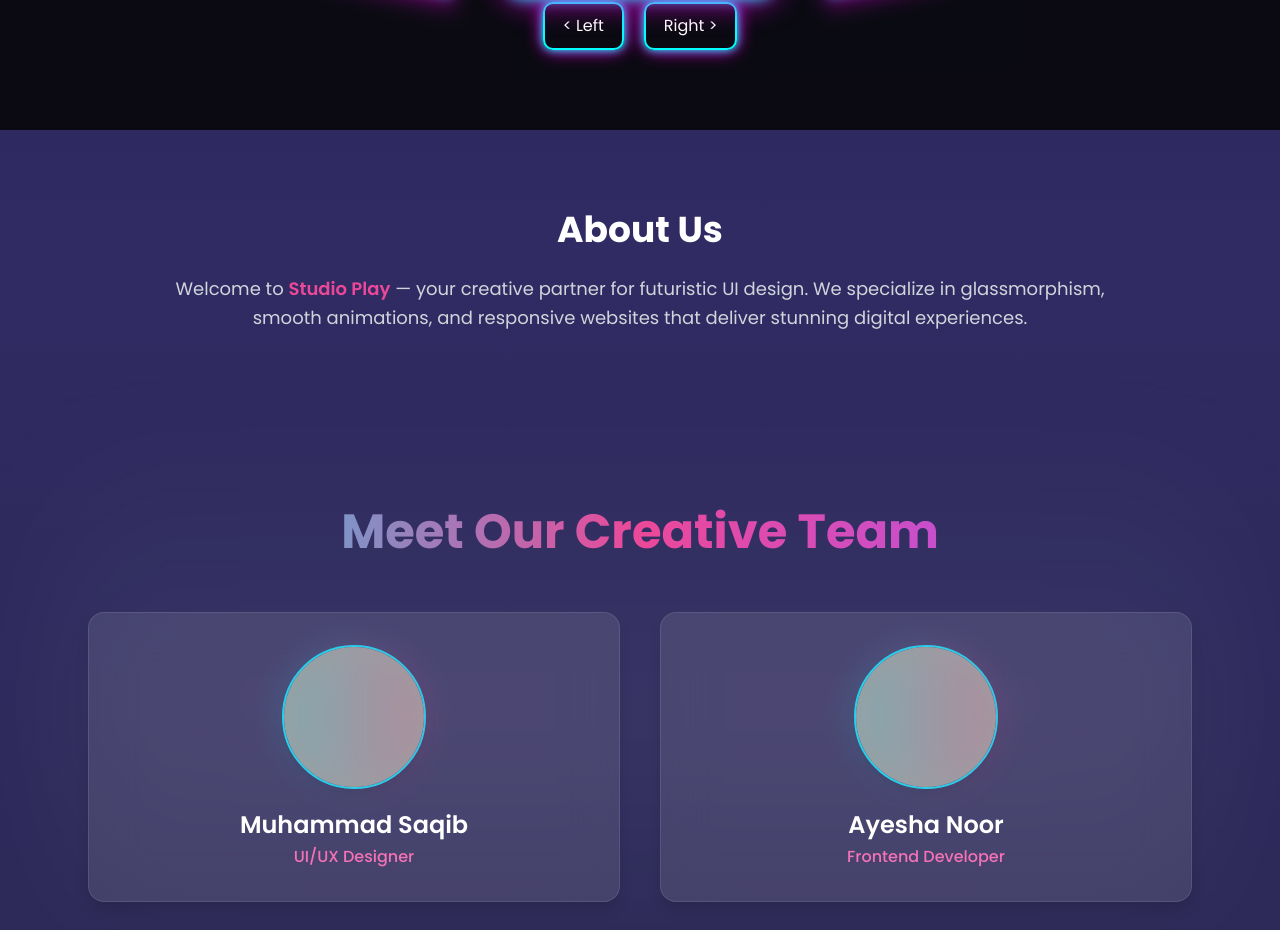
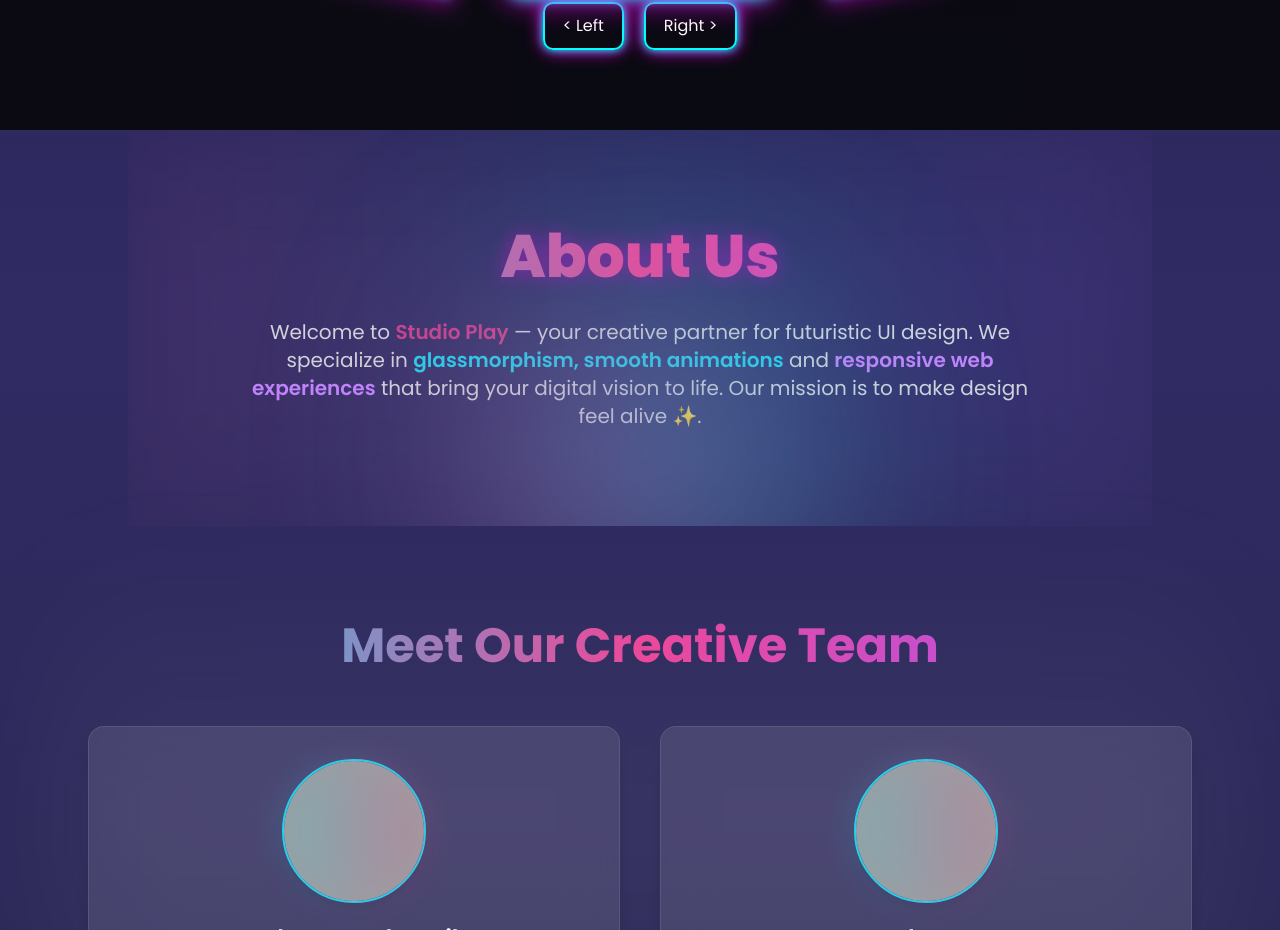
Before and after one commit to tech242242/glassmorphism-website, a React (Vite) app: page / in a window 1280 px wide. Shown: the part 2063-2993 px from the top of the page. Built offline with nearby package versions, Linux system fonts and the light colour scheme; grey boxes are pictures that could not be loaded.

Commit message:
Update About.jsx

```diff
--- a/src/components/About.jsx
+++ b/src/components/About.jsx
@@ -1,13 +1,62 @@
+import { motion } from "framer-motion";
+
 export default function About() {
   return (
-    <section id="about" className="py-20 px-6 text-center max-w-5xl mx-auto">
-      <h2 className="text-4xl font-bold mb-6">About Us</h2>
-      <p className="text-lg text-gray-300 leading-relaxed">
-        Welcome to <span className="text-pink-500 font-semibold">Studio Play</span> —
-        your creative partner for futuristic UI design.
-        We specialize in glassmorphism, smooth animations, and responsive websites
-        that deliver stunning digital experiences.
-      </p>
+    <section
+      id="about"
+      className="py-24 px-6 text-center max-w-5xl mx-auto relative overflow-hidden"
+    >
+      {/* ✨ Background Glow */}
+      <div className="absolute inset-0 bg-gradient-to-r from-pink-500/10 via-cyan-500/10 to-purple-500/10 blur-3xl"></div>
+
+      {/* 🧠 Animated Heading */}
+      <motion.h2
+        initial={{ opacity: 0, y: 50, scale: 0.9 }}
+        whileInView={{ opacity: 1, y: 0, scale: 1 }}
+        transition={{ duration: 1, ease: "easeOut" }}
+        viewport={{ once: true }}
+        className="relative text-5xl sm:text-6xl font-extrabold mb-8
+                   bg-gradient-to-r from-cyan-400 via-pink-500 to-purple-500
+                   bg-clip-text text-transparent drop-shadow-[0_0_10px_rgba(255,0,255,0.4)]"
+      >
+        About Us
+      </motion.h2>
+
+      {/* 🪩 Animated Paragraph */}
+      <motion.p
+        initial={{ opacity: 0, y: 40 }}
+        whileInView={{ opacity: 1, y: 0 }}
+        transition={{ duration: 1, delay: 0.3, ease: "easeOut" }}
+        viewport={{ once: true }}
+        className="relative text-lg sm:text-xl text-gray-300 leading-relaxed
+                   px-4 sm:px-8 md:px-16 lg:px-24"
+      >
+        Welcome to{" "}
+        <span className="text-pink-500 font-semibold animate-pulse">
+          Studio Play
+        </span>{" "}
+        — your creative partner for futuristic UI design. We specialize in{" "}
+        <span className="text-cyan-400 font-semibold">
+          glassmorphism, smooth animations
+        </span>{" "}
+        and{" "}
+        <span className="text-purple-400 font-semibold">
+          responsive web experiences
+        </span>{" "}
+        that bring your digital vision to life. Our mission is to make design
+        feel alive ✨.
+      </motion.p>
+
+      {/* 💫 Floating Glow Animation */}
+      <motion.div
+        initial={{ opacity: 0 }}
+        whileInView={{ opacity: 0.8 }}
+        transition={{ duration: 2, delay: 0.8 }}
+        viewport={{ once: true }}
+        className="absolute -bottom-20 left-1/2 transform -translate-x-1/2
+                   w-[300px] h-[300px] bg-gradient-to-r from-pink-500 to-cyan-400
+                   rounded-full blur-[120px] opacity-30 animate-pulse"
+      ></motion.div>
     </section>
   );
 }
```
